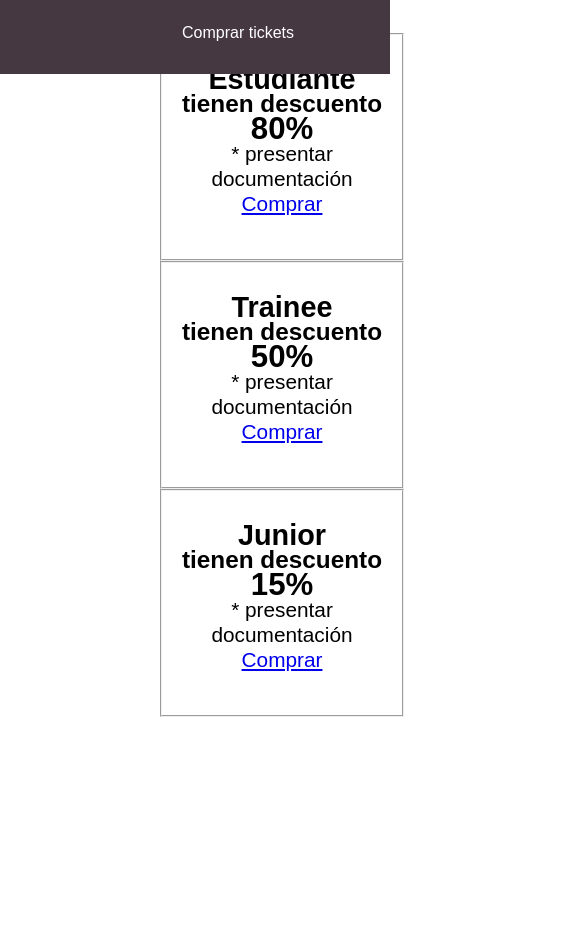
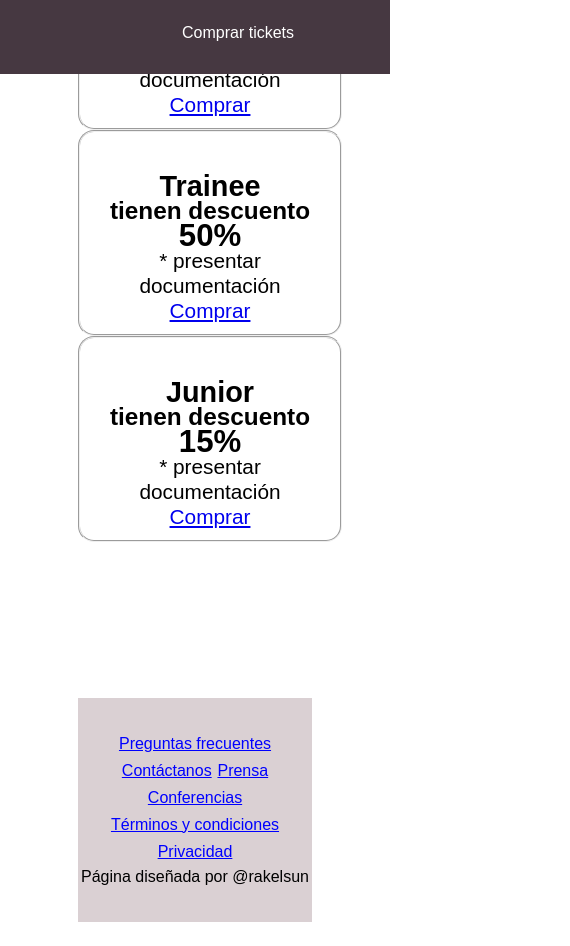
Before and after one commit to raquelsunico/Trabajo-integrador-JS, a plain HTML site: page index.html in a window 390 px wide. Shown: the part 154-1100 px from the top of the page, 570 px wide, since content can reach past the window. Drawn offline with Linux system fonts and the light colour scheme.

Commit message:
Trabajo integrador JS

```diff
--- a/css/style.css
+++ b/css/style.css
@@ -1,4 +1,4 @@
-* {
+*{
   margin: 0;
   padding: 0;
 }
@@ -23,10 +23,58 @@ body {
   line-height: 1.2em;
 }
 
+.main {
+  padding: 20%;
+  width: auto;
+  display: flex;
+  justify-content: space-between;
+  font-size: 1.3rem;
+  flex-wrap: wrap;
+
+}
+
+.cajas{
+    margin: 10%;
+    justify-content: space-between;
+    flex-wrap: wrap;
+    min-width: 250px;
+}
+.seleccion{
+  padding-top: 10%;
+  text-align: center;
+  font-size: 20px;
+}
+
+.Est, .sec {
+  border-radius: 1rem;
+  width: 15rem;
+  height: 12rem;
+  text-align: center;
+  padding: 5px;
+}
+
+.trai, .sec {
+  border-radius: 1rem;
+  width: 15rem;
+  height: 12rem;
+  text-align: center;
+  padding: 5px;
+}
+
+.jun, .sec {
+  border-radius: 1rem;
+  width: 15rem;
+  height: 12rem;
+  text-align: center;
+  padding: 5px;
+}
+
+
 .logo-nav-contenedor {
   display: flex;
   justify-content: space-between;
 }
+
 
 .logo {
   color: white;
@@ -57,15 +105,7 @@ body {
   background: #381b2f;
 }
 
-.main {
-  padding: 10rem;
-  padding-top: 5rem;
-  display: flex;
-  justify-content: space-between;
-  font-size: 1.3rem;
-  flex-wrap: wrap;
-  min-width: 250px;
-}
+
 
 h2 {
   margin-top: 2rem;
@@ -73,34 +113,10 @@ h2 {
   font-size: 1.8rem;
 }
 
-.sech1 {
-  text-align: center;
-  display: flex;
-  flex-wrap: wrap;
-}
-.Est .sec {
-  border-radius: 9rem;
-  width: 15rem;
-  height: 12rem;
-  text-align: center;
-  padding: auto;
+.caja{
+  padding-top: 0;
 }
 
-.trai .sec {
-  border-radius: 9rem;
-  width: 15rem;
-  height: 12rem;
-  text-align: center;
-  padding: auto;
-}
-
-.jun .sec {
-  border-radius: 9rem;
-  width: 15rem;
-  height: 12rem;
-  text-align: center;
-  padding: auto;
-}
 
 .h1 {
   color: #000;
@@ -119,22 +135,19 @@ h2 {
 .footer {
   background: #dad0d3;
   text-align: center;
-  margin-top: 15rem;
+  margin: 20%;
   padding: 2rem 0;
-  left: 0;
-  top: 0;
-  right: 0;
   justify-content: space-between;
 }
-.foot-menu ul {
+.footer ul {
   margin: 0;
   padding: 0;
   list-style: none;
 }
-.foot-menu ul li {
+.footer ul li {
   display: inline-block;
 }
-.foot-menu ul li a {
+.footer ul li a {
   display: block;
   padding: 0rem 0rem;
   transition: all 0.4s linear;
@@ -144,6 +157,16 @@ h2 {
   align-items: center;
 }
 
-.foot-menu ul li a:hover {
+.footer ul li a:hover {
   background: #8f878d;
 }
+
+@media(max-width:480px){
+  .main,
+h2{
+  .caja
+}
+.footer{
+  .footer, .footer ul li, footer ul li a,
+}
+}
--- a/index.html
+++ b/index.html
@@ -26,18 +26,14 @@
                 </ul>
             </nav>
         </div>
-
     </header>
-
-    <section class="sech1">
-        <h2>SELECCIONE UNA DE LAS CATEGORIAS, VAYA Y COMPRE!!!!</h2>
-    </section>
 
     <main class="main">
 
-        <fieldset class="Est">
+
+         <fieldset class="Est">
             <section class="sec">
-                <h2>Estudiante</h2>
+                <h2 class="caja">Estudiante</h2>
                 <h3>tienen descuento</h3>
                 <h1>80%</h1>
                 <p>* presentar documentación</p>
@@ -47,7 +43,7 @@
 
         <fieldset class="trai">
             <section class="sec">
-                <h2>Trainee</h2>
+                <h2 class="caja">Trainee</h2>
                 <h3>tienen descuento</h3>
                 <h1>50%</h1>
                 <p>* presentar documentación</p>
@@ -57,7 +53,7 @@
 
         <fieldset class="jun">
             <section class="sec">
-                <h2>Junior</h2>
+                <h2 class="caja">Junior</h2>
                 <h3>tienen descuento</h3>
                 <h1>15%</h1>
                 <p>* presentar documentación</p>
@@ -65,12 +61,12 @@
             </section>
         </fieldset>
 
-    </main>
+</main>
 
     <footer class="footer">
-        <div class="foot-contenedor">
-            <nav class="foot-menu">
-                <ul>
+        <div>
+            <nav >
+                <ul class="footer">
                     <li><a href="#">Preguntas frecuentes</a></li>
                     <li><a href="#">Contáctanos</a></li>
                     <li><a href="#">Prensa</a></li>
--- a/paginas/css/style.css
+++ b/paginas/css/style.css
@@ -3,7 +3,7 @@
 .header{
     background:rgb(82, 58, 74);
     color: lightgray;
-    padding: 0.3rem 0rem;
+    padding: 0.3rem 0rem 0 0;
     position: fixed;
     left: 0%;
     top: 0;
@@ -13,6 +13,7 @@
     color: white;
     text-decoration: none;
     align-items: center;
+
 }
 
 body{
@@ -58,9 +59,8 @@ body{
     background: #4d4b4b;
 }
 .main{
-    margin-left: 20rem;
-    margin-right: 20rem;
-    padding-top: 5rem;
+   width: auto;
+   padding: 20px 25px 20px 20px;
     justify-content: space-between;
     flex-wrap: wrap;
     min-width: 250px;
@@ -74,7 +74,7 @@ h2{
 
 
 .contenedor{
-    width: 80%;
+    width: auto%;
     max-width: 800px;
     margin: 0 auto;
 }
@@ -115,7 +115,7 @@ h2 span{
 }
 
 .container-fluid{
-    width: 100%;
+    width: auto;
 }
 .formulario, .form-sale{
     width: 60%;
@@ -123,7 +123,7 @@ h2 span{
 }
 
 .nombre-apellido{
-    width: 100%;
+    width: auto;
     display: flex;
     flex-direction: row;
     justify-content: space-between;
@@ -234,10 +234,7 @@ footer .nav{
     background: #dad0d3;
     text-align: center;
     margin-top: 15rem;
-    padding: 2rem 0;
-    left: 0;
-    top: 0;
-    right: 0;
+    padding: 2rem 0 0 0;
     justify-content: space-between;
 }
 .foot-menu ul{
@@ -262,3 +259,7 @@ footer .nav{
 .foot-menu ul li a:hover{
     background: #8f878d;
 }
+
+@media(max-width:480px){
+    .main, .nombre-apellido, .container-fluid,.contenedor
+}
```
Also changed, not shown: paginas/comprarTickets.html (+3 -8 lines).
